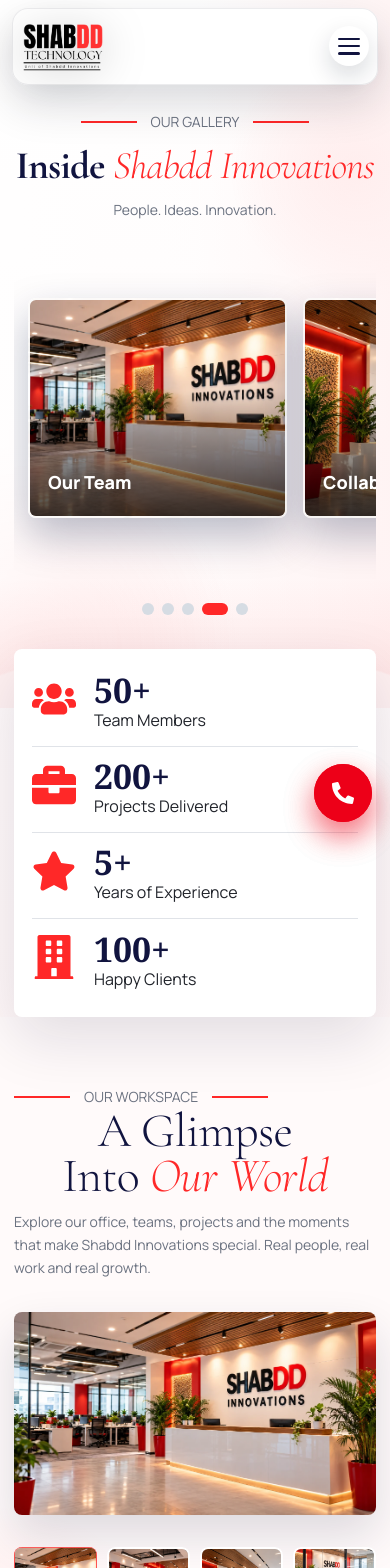
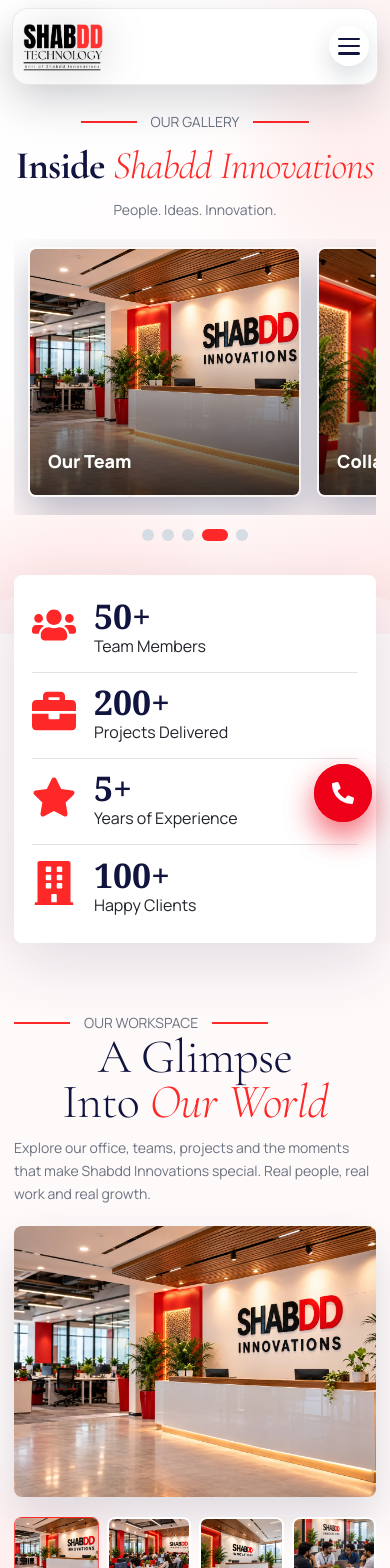
Before and after one commit to ankur4777/shabdd_technology, a React (Create React App) app: page /gallery in a window 390 px wide. Shown: the top 1568 px of the page. Built offline with nearby package versions, Linux system fonts and the light colour scheme; no server answers.

Commit message:
resposnive nes

```diff
--- a/src/component/gallery/Gallery.css
+++ b/src/component/gallery/Gallery.css
@@ -1052,6 +1052,20 @@
     font-size: 38px;
   }
 
+  .gallery-hero-cards {
+    min-height: 270px;
+    margin-top: 8px;
+    padding-bottom: 18px;
+  }
+
+  .gallery-hero-card,
+  .gallery-hero-card-featured,
+  .gallery-hero-card-active {
+    flex: 0 0 78%;
+    width: 78%;
+    height: 250px;
+  }
+
   .gallery-stats {
     width: min(100% - 28px, 620px);
     margin-top: -58px;
@@ -1065,8 +1079,43 @@
     padding-top: 58px;
   }
 
+  .gallery-workspace-layout {
+    gap: 20px;
+  }
+
+  .gallery-workspace-copy {
+    text-align: left;
+  }
+
+  .gallery-workspace-main {
+    aspect-ratio: 4 / 3;
+  }
+
+  .gallery-video-thumbs {
+    grid-template-columns: repeat(4, minmax(0, 1fr));
+    gap: 8px;
+  }
+
+  .gallery-video-thumbs > button:not(.gallery-thumb-button) {
+    display: none;
+  }
+
+  .gallery-video-thumbs .gallery-thumb-button {
+    display: block;
+    height: 72px;
+  }
+
   .gallery-stories .story-cards,
   .gallery-projects .project-cards {
     grid-template-columns: 1fr;
   }
+
+  .gallery-stories,
+  .gallery-projects {
+    padding: 48px 0;
+  }
+
+  .story-card img {
+    height: 190px;
+  }
 }
```
